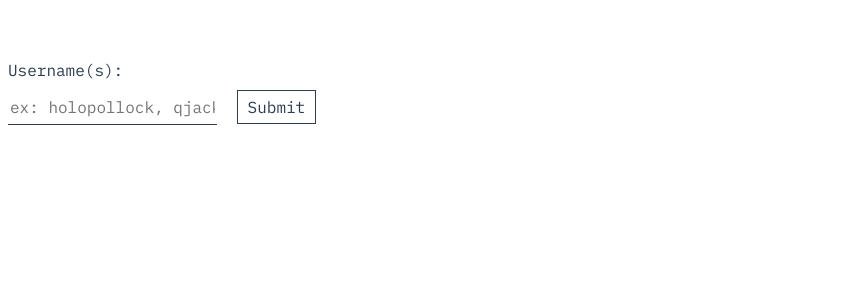
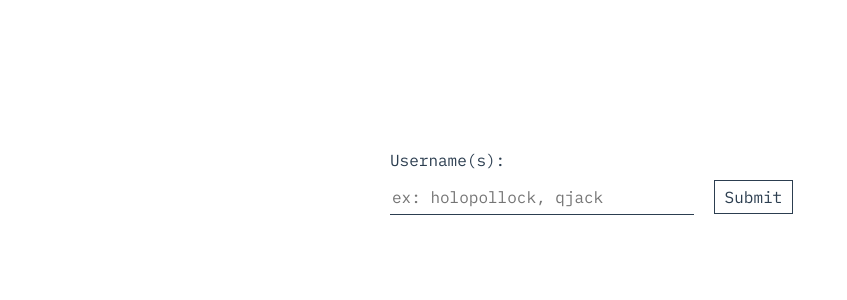
Before and after one commit to GoodbyteCo/Directed-By-Women, a Vue app: page / in a window 1280 px wide. Shown: the top 300 px of the page, without its empty margins (0-847 px from the left). Built offline with nearby package versions, Linux system fonts and the light colour scheme.

Commit message:
adjust layout

```diff
--- a/src/components/Film.vue
+++ b/src/components/Film.vue
@@ -1,6 +1,5 @@
 <template>
-	<div>
-		<div class="input">
+	<div id="layout">
 		<label for="userbox">Username(s):</label>
 		<input
 			class="userfield"
@@ -20,10 +19,16 @@
 			<p>Percentage of films directed by women <strong>{{ percentage }}</strong></p>
 		</div>
 	</div>
-	</div>
 </template>
 
 <style scoped>
+#layout
+{
+	padding: 40px;
+	max-width: 500px;
+	margin: 100px auto;
+}
+
 label
 {
 	display: block;
@@ -32,6 +37,8 @@ label
 
 input
 {
+	width: calc(100% - 200px);
+
 	font-family: "IBM Plex Mono", monospace;
 	font-size: 1rem;
 	line-height: 2;
```
Lines whose indentation alone changed are shown as unchanged.
